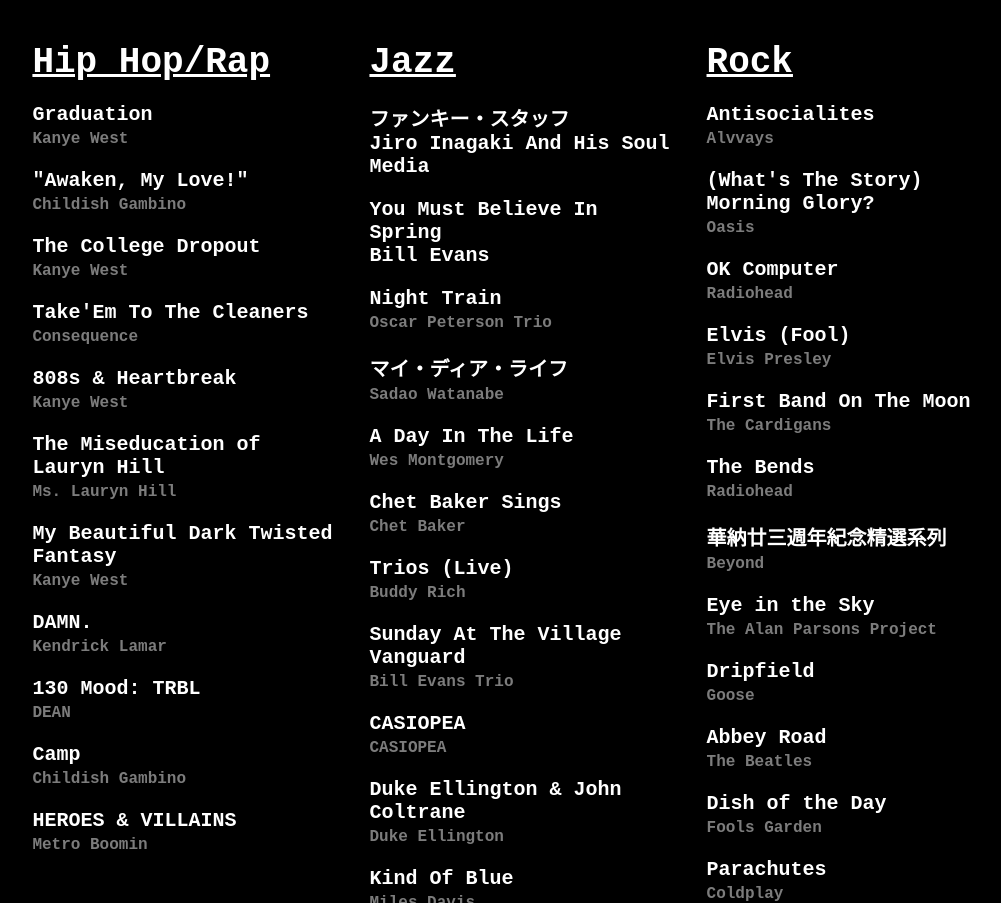
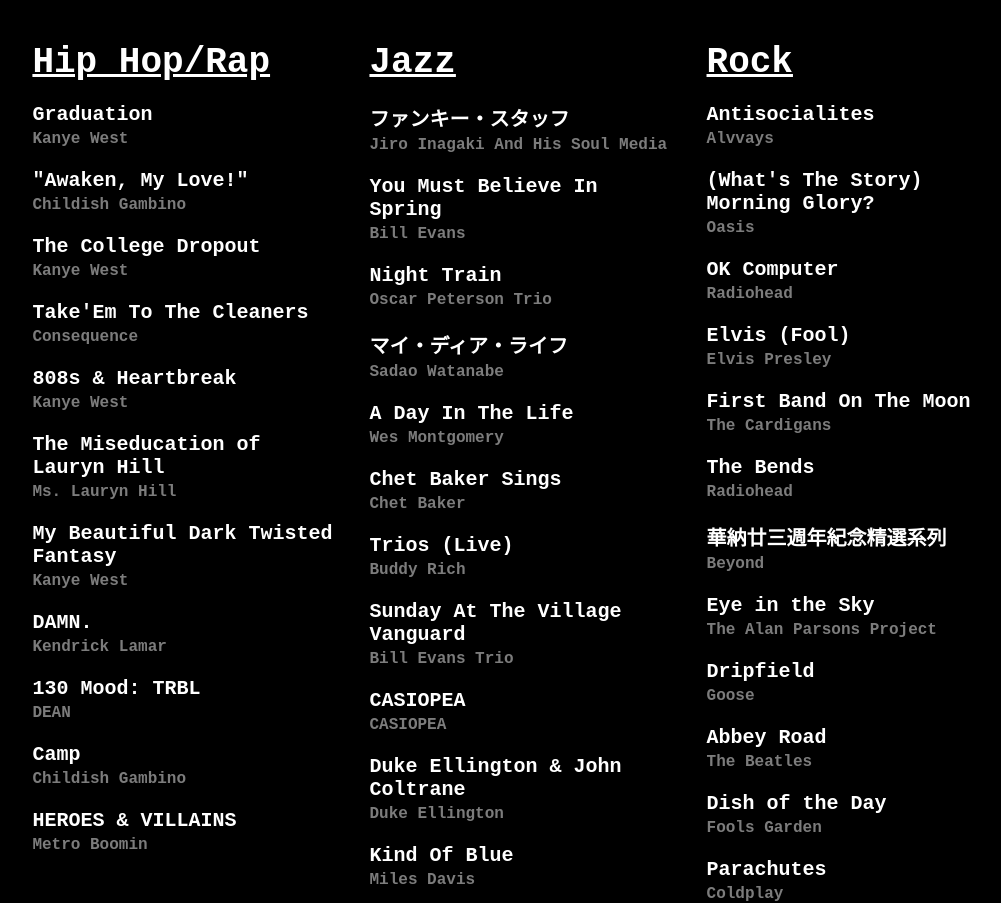
Before and after one commit to DittoMadness/Zeulchos, a plain HTML site: page music.html in a window 1280 px wide. Shown: the part 2160-3063 px from the top of the page, without its empty margins (117-1118 px from the left). Drawn offline with Linux system fonts and the light colour scheme.

Commit message:
fixed some text error on music page

```diff
--- a/music.html
+++ b/music.html
@@ -317,10 +317,10 @@ text-decoration: underline;
 <ul>
 
 <li>ファンキー・スタッフ<br>
-<span class="artist"></span>Jiro Inagaki And His Soul Media</li>
+<span class="artist">Jiro Inagaki And His Soul Media</span></li>
 
 <li>You Must Believe In Spring<br>
-<span class="artist"></span>Bill Evans</li>
+<span class="artist">Bill Evans</span></li>
 
 <li>Night Train<br>
 <span class="artist">Oscar Peterson Trio</span></li>
```
